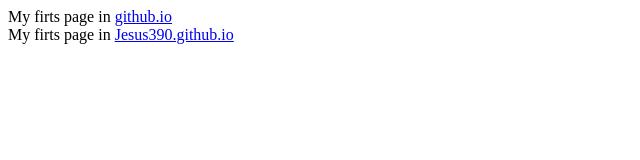
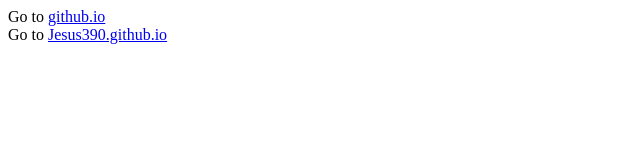
Before and after one commit to Jesus0390/Jesus390.github.io, a plain HTML site: page index.html in a window 1280 px wide. Shown: the whole page, without its empty margins (0-640 px from the left). Drawn offline with Linux system fonts and the light colour scheme.

Commit message:
modify text

```diff
--- a/index.html
+++ b/index.html
@@ -7,7 +7,7 @@
     <title>Document</title>
 </head>
 <body>
-    <div>My firts page in <a href="https://github.io">github.io</a></div>
-    <div>My firts page in <a href="https://github.com/Jesus390/Jesus390.github.io">Jesus390.github.io</a></div>
+    <div>Go to <a href="https://github.io">github.io</a></div>
+    <div>Go to <a href="https://github.com/Jesus390/Jesus390.github.io">Jesus390.github.io</a></div>
 </body>
 </html>
```
